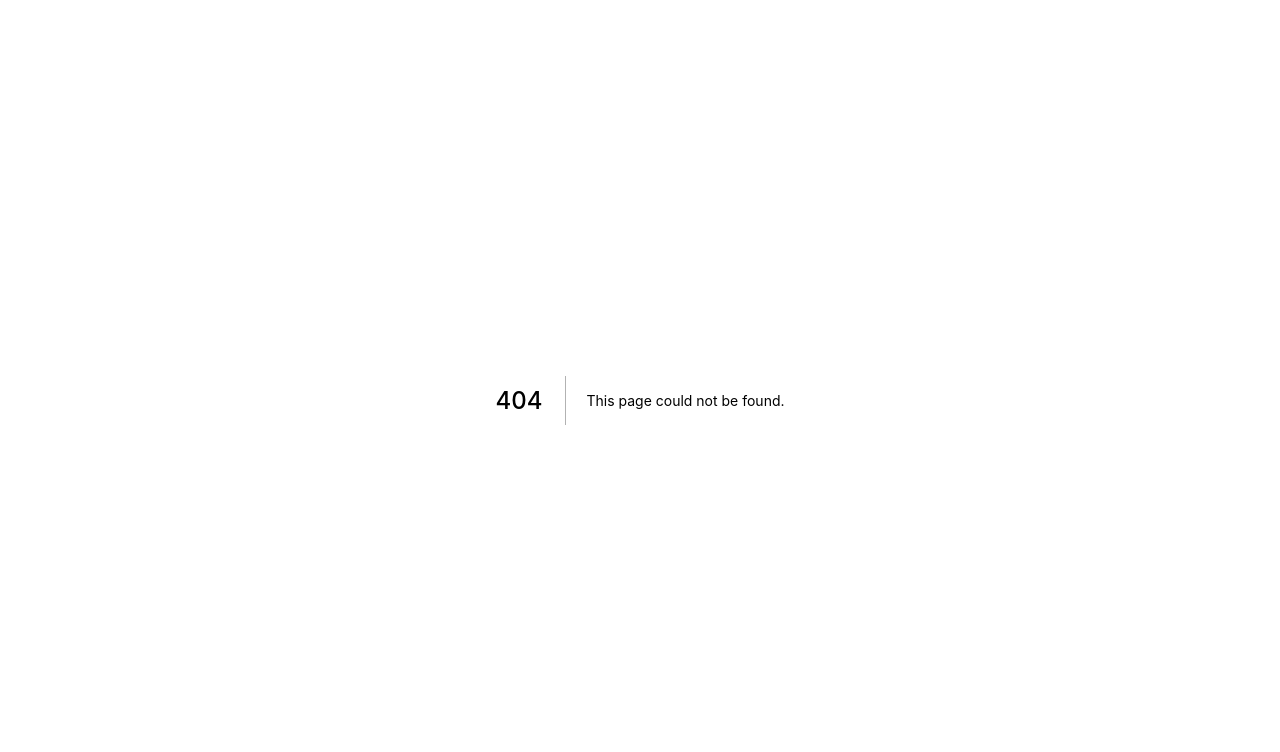
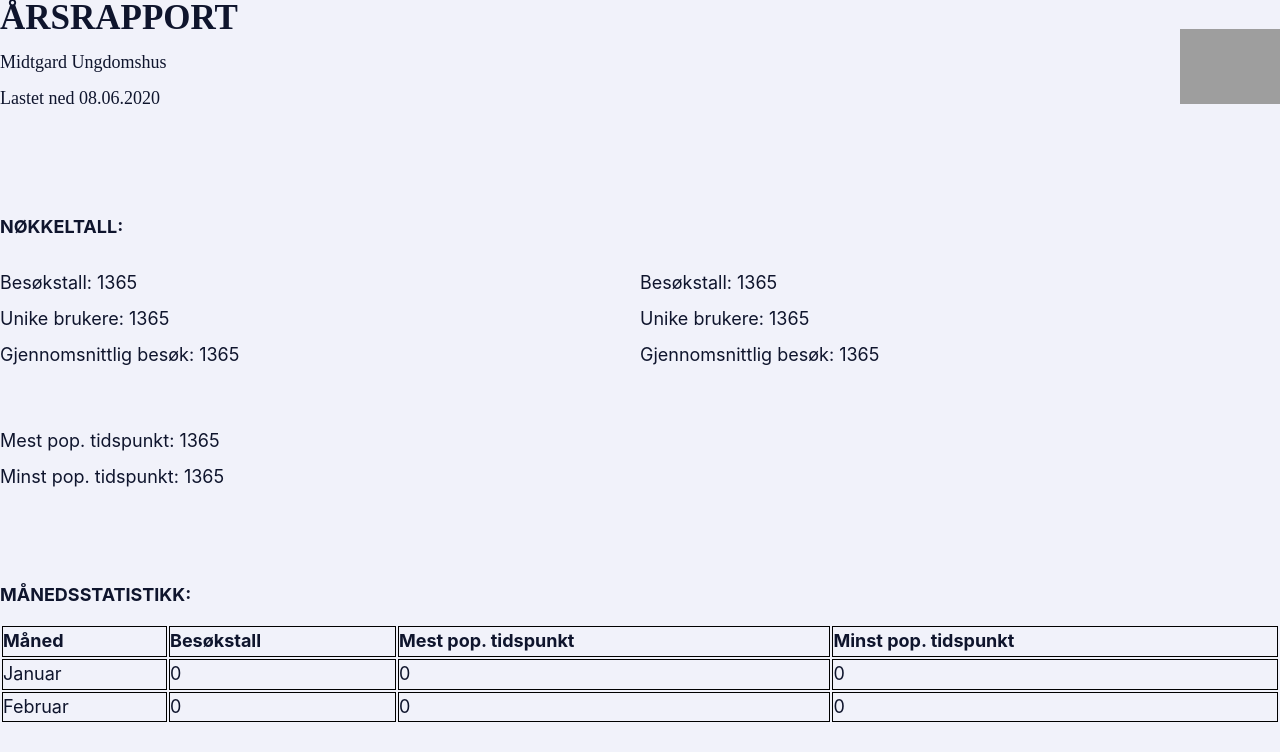
Before and after one commit to danielmartinsen/bruker-reg-system, a Next.js app: page /admin/rapport in a window 1280 px wide. Before the commit this address had no page. Shown: the top 752 px of the page. Built offline with nearby package versions, Linux system fonts and the light colour scheme; grey boxes are pictures that could not be loaded.

Commit message:
Small updates

```diff
--- a/package.json
+++ b/package.json
@@ -5,6 +5,9 @@
     "dev": "next dev",
     "build": "next build",
     "start": "next start"
+  },
+  "browser": {
+    "html-pdf": false
   },
   "dependencies": {
     "@date-io/date-fns": "^1.3.13",
@@ -20,9 +23,11 @@
     "fg-loadcss": "^3.1.0",
     "firebase": "^7.15.0",
     "firebase-admin": "^8.12.1",
+    "html-pdf": "^2.2.0",
     "material-table": "^1.60.0",
     "mui-datatables": "^2.15.0",
     "next": "^9.4.4",
+    "prop-types": "^15.7.2",
     "react": "^16.13.1",
     "react-bootstrap": "^1.0.1",
     "react-day-picker": "^7.4.8",
--- a/pages/admin/innstillinger.js
+++ b/pages/admin/innstillinger.js
@@ -88,7 +88,9 @@ export default function Innstillinger() {
             .get()
             .then((res) => {
               res.forEach((element) => {
-                if (element.ref.id != '--stats--') {
+                if (element.ref.id == '--stats--') {
+                  element.ref.set({ innsjekkCount: 0, stats: true, userCount: 0 })
+                } else {
                   element.ref.delete()
                 }
               })
--- /dev/null
+++ b/pages/admin/rapport.js
@@ -0,0 +1,75 @@
+import React from 'react'
+import styles from '../../styles/admin/rapport.module.scss'
+
+export default function Rapport() {
+  return (
+    <>
+      <div>
+        <div className={styles.header}>
+          <div className={styles.column}>
+            <h1>ÅRSRAPPORT</h1>
+            <p>Midtgard Ungdomshus</p>
+            <p>Lastet ned 08.06.2020</p>
+          </div>
+          <div className={styles.column}>
+            <img src='https://ungias.com/Midtgard%20logo.png' height='75px' />
+          </div>
+        </div>
+
+        <div className={styles.content}>
+          <h3>NØKKELTALL:</h3>
+
+          <div className={styles.column}>
+            <p>Besøkstall: 1365</p>
+            <p>Unike brukere: 1365</p>
+            <p>Gjennomsnittlig besøk: 1365</p>
+          </div>
+          <div className={styles.column}>
+            <p>Besøkstall: 1365</p>
+            <p>Unike brukere: 1365</p>
+            <p>Gjennomsnittlig besøk: 1365</p>
+          </div>
+
+          <div style={{ marginTop: 50 }}>
+            <p>Mest pop. tidspunkt: 1365</p>
+            <p>Minst pop. tidspunkt: 1365</p>
+          </div>
+        </div>
+
+        <div className={styles.content} style={{ marginTop: 100 }}>
+          <h3>MÅNEDSSTATISTIKK:</h3>
+          <table width='100%' className={styles.table}>
+            <tr>
+              <th>Måned</th>
+              <th>Besøkstall</th>
+              <th>Mest pop. tidspunkt</th>
+              <th>Minst pop. tidspunkt</th>
+            </tr>
+            <tr>
+              <td>Januar</td>
+              <td>0</td>
+              <td>0</td>
+              <td>0</td>
+            </tr>
+            <tr>
+              <td>Februar</td>
+              <td>0</td>
+              <td>0</td>
+              <td>0</td>
+            </tr>
+          </table>
+        </div>
+      </div>
+
+      <style jsx global>
+        {`
+          body,
+          html {
+            background-color: #f1f2fa;
+            color: #0f152d;
+          }
+        `}
+      </style>
+    </>
+  )
+}
--- /dev/null
+++ b/styles/admin/rapport.module.scss
@@ -0,0 +1,51 @@
+.header {
+  display: inline-block;
+  height: 150px;
+  width: 100%;
+
+  font-family: Ubuntu;
+  margin-bottom: 50px;
+}
+
+.column {
+  display: inline-block;
+  width: 50%;
+
+  img {
+    float: right;
+  }
+
+  h1 {
+    line-height: 1;
+    margin: 0;
+    font-size: 35px;
+  }
+
+  p {
+    line-height: 1;
+    font-size: 18px;
+  }
+}
+
+.content {
+  h3 {
+    line-height: 1;
+    margin-bottom: 20px;
+    font-size: 18px;
+  }
+
+  p {
+    line-height: 1;
+    font-size: 18px;
+  }
+}
+
+.table {
+  th,
+  td {
+    margin: 0;
+    padding: 0;
+    border: 1px solid black;
+    text-align: left;
+  }
+}
```
Also changed, not shown: components/form.js (+0 -26 lines), pages/admin/index.js (+12 -6 lines), 1 other file (tests, documents, lock files or other folders).
